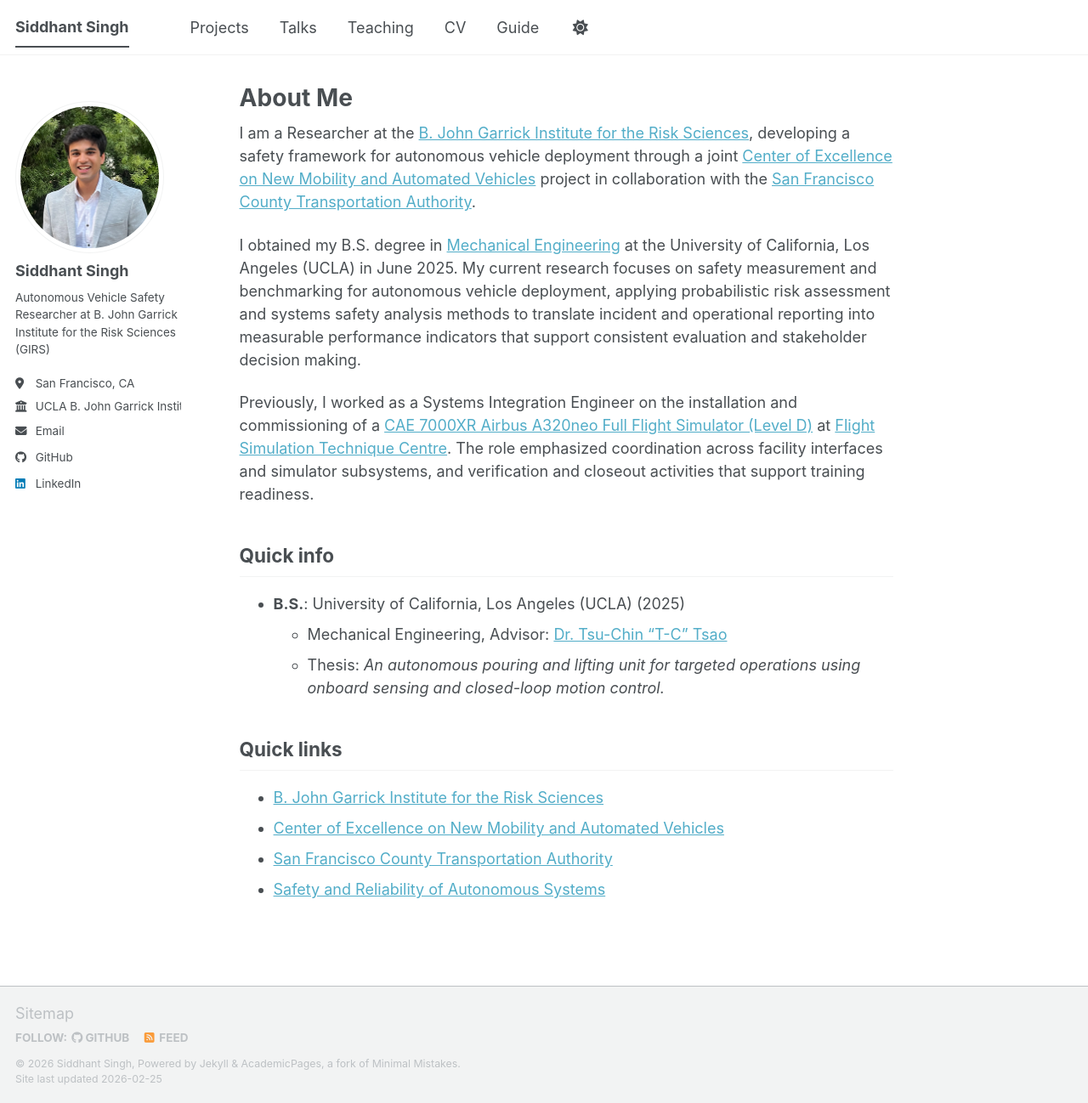
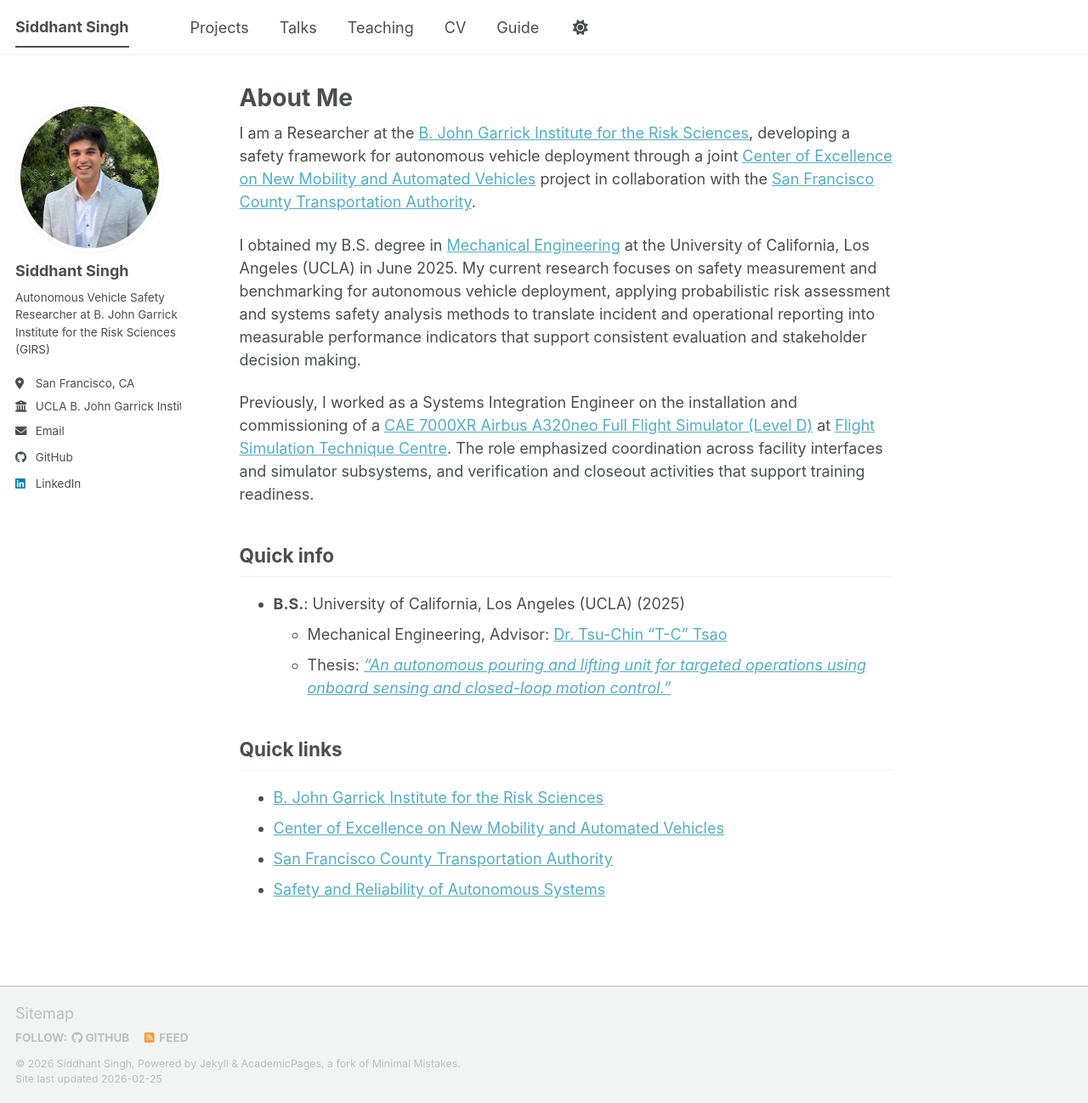
Before and after one commit to sidsingh30/sidsingh30.github.io, a Jekyll site: the page built from _pages/about.md, in a window 1280 px wide and 1298 px high. Shown: the whole window at 85% size. Built offline with Jekyll 4.4.1, drawn with Linux system fonts in a browser that asks for light colours; a script bundle is joined from its source files by our own code; library files that are not in the unit come from our copies; part of the change alters nothing that is shown.

```diff
--- a/_pages/about.md
+++ b/_pages/about.md
@@ -17,7 +17,7 @@ Previously, I worked as a Systems Integration Engineer on the installation and c
 
 - **B.S.**: University of California, Los Angeles (UCLA) (2025)
   - Mechanical Engineering, Advisor: [Dr. Tsu-Chin “T-C” Tsao](https://samueli.ucla.edu/people/tsu-chin-tsao/)
-  - Thesis: *An autonomous pouring and lifting unit for targeted operations using onboard sensing and closed-loop motion control.*
+  - Thesis: [*"An autonomous pouring and lifting unit for targeted operations using onboard sensing and closed-loop motion control."*](files/Final_Design_Report__162D_Team_7.pdf)
 
 ## Quick links
 
```
